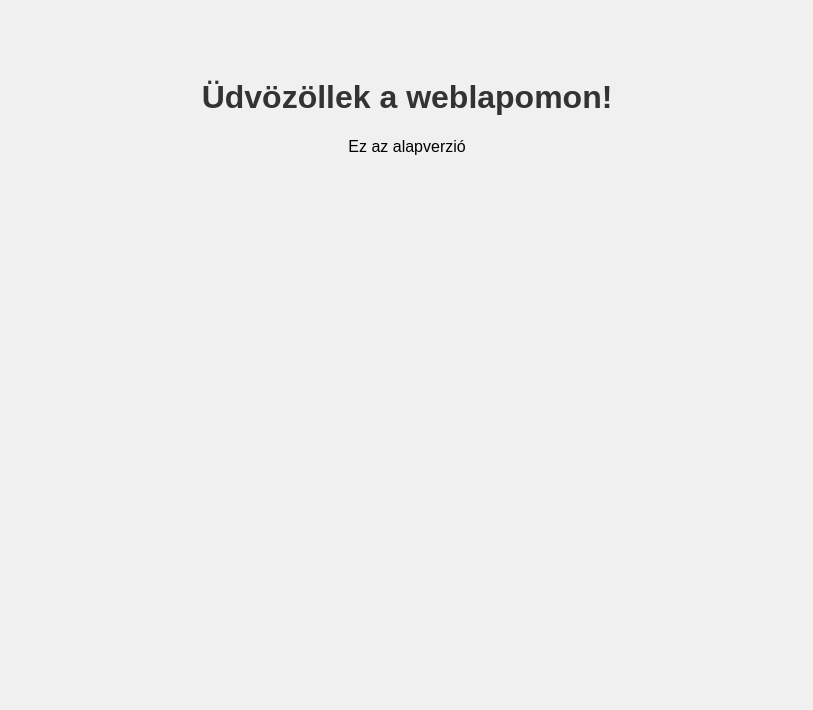
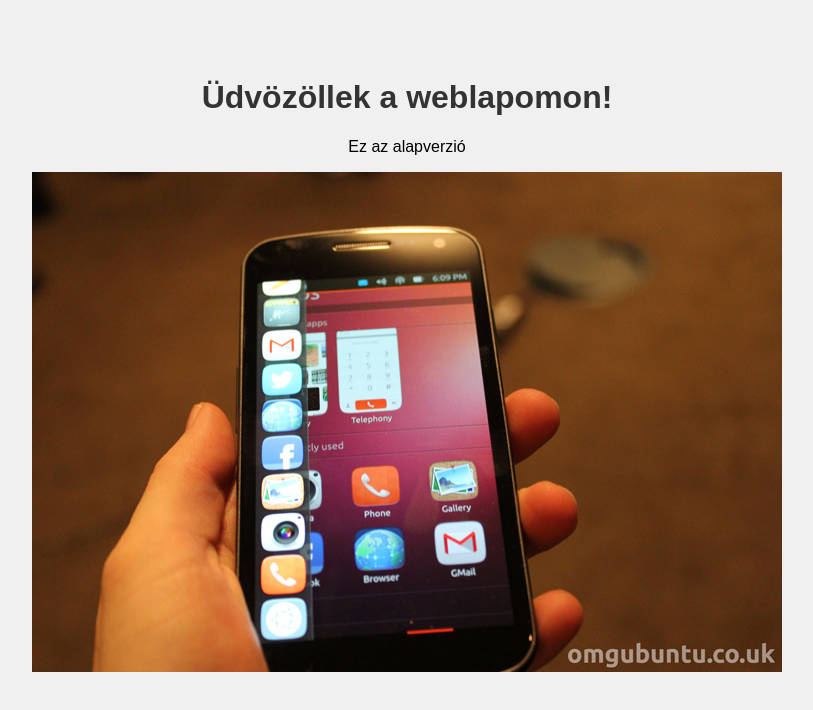
Before and after one commit to angiko-hex/my-web-projekt, a plain HTML site: page index.html in a window 1280 px wide. Shown: the whole page, without its empty margins (233-1046 px from the left). Drawn offline with Linux system fonts and the light colour scheme.

Commit message:
Initial: kép hozzáadása

```diff
--- a/index.html
+++ b/index.html
@@ -9,5 +9,6 @@
 <body>
     <h1>Üdvözöllek a weblapomon!</h1>
     <p>Ez az alapverzió</p>
+    <img src="./images/hand.jpg" alt="Phone in Hand image">
 </body>
 </html>
```
Also changed, not shown: images/hand.jpg (added).
